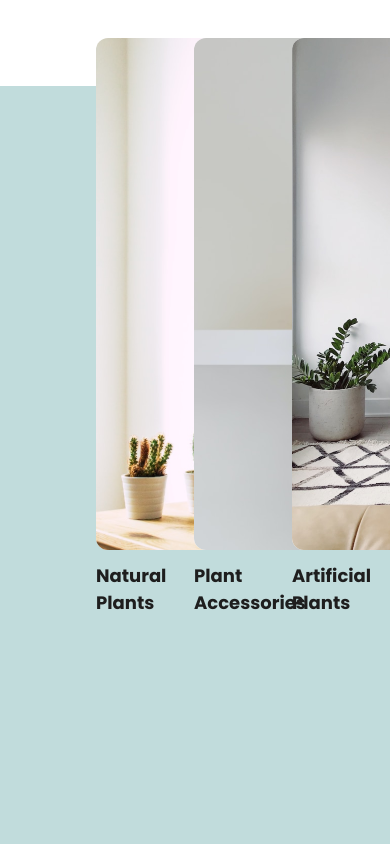
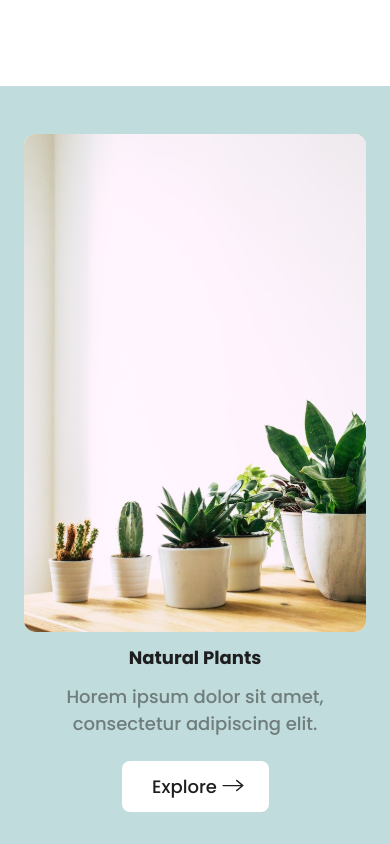
Before and after one commit to linhhongnhung/green-mind, a Next.js app: page / in a window 390 px wide. Shown: the part 3680-4524 px from the top of the page. Built offline with nearby package versions, Linux system fonts and the light colour scheme.

Commit message:
responsive CateGories

```diff
--- a/src/components/categories/Categories.tsx
+++ b/src/components/categories/Categories.tsx
@@ -7,7 +7,9 @@ const Categories: React.FC = () => {
                 <div className="grid grid-cols-3 gap-24
                                 absolute
                                 mt-[135px] mx-24
-                                max-w-[1248px]">
+                                max-w-[1248px]
+                                max-xl:mx-12 max-xl:gap-10
+                                max-sm:mx-6 max-sm:grid-cols-1 max-sm:right-0 max-sm:left-0">
                     {
                         categories.map((category, index) => {
                             return <CategoryItem
@@ -22,7 +24,9 @@ const Categories: React.FC = () => {
             </div>
             <h2 className="text-base font-bold">Categories</h2>
             <p className="mt-3 mb-24 text-gray text-tiny">Find what you are looking for</p>
-            <div className="bg-primary min-h-[841px]" />
+            <div className="bg-primary h-[841px]
+                            max-xl:h-[650px]
+                            max-sm:h-[2300px]" />
         </section>
     )
 }
--- a/src/components/categories/CategoryItem.tsx
+++ b/src/components/categories/CategoryItem.tsx
@@ -26,17 +26,19 @@ const CategoryItem: React.FC<CategoryItemProps> = (props) => {
             href={href}
             className="flex flex-col
                        rounded-[16px]
-                       hover:translate-y-[96px] transition duration-500"
+                       lg:hover:translate-y-[96px] max-lg:translate-y-[96px] transition duration-500"
             onMouseEnter={handleHover}
             onMouseLeave={handleNoHover}>
             <div>
-                <img className="max-w-[352px]" src={img} alt="plants" />
+                <div>
+                    <img className="mx-auto" src={img} alt="plants" />
+                </div>
                 <h3 className="font-bold text-tiny my-3">{name}</h3>
             </div>
             <div className={
                 isHoverd
-                    ? "opacity-1 transition duration-1000"
-                    : "opacity-0 transition duration-500"}>
+                    ? "lg:opacity-1 transition duration-1000"
+                    : "lg:opacity-0 transition duration-500"}>
                 <p className="text-gray text-tiny mb-6">{desc}</p>
                 <button className="w-[147px] h-[51px]
                                    rounded-[8px] bg-white
```
